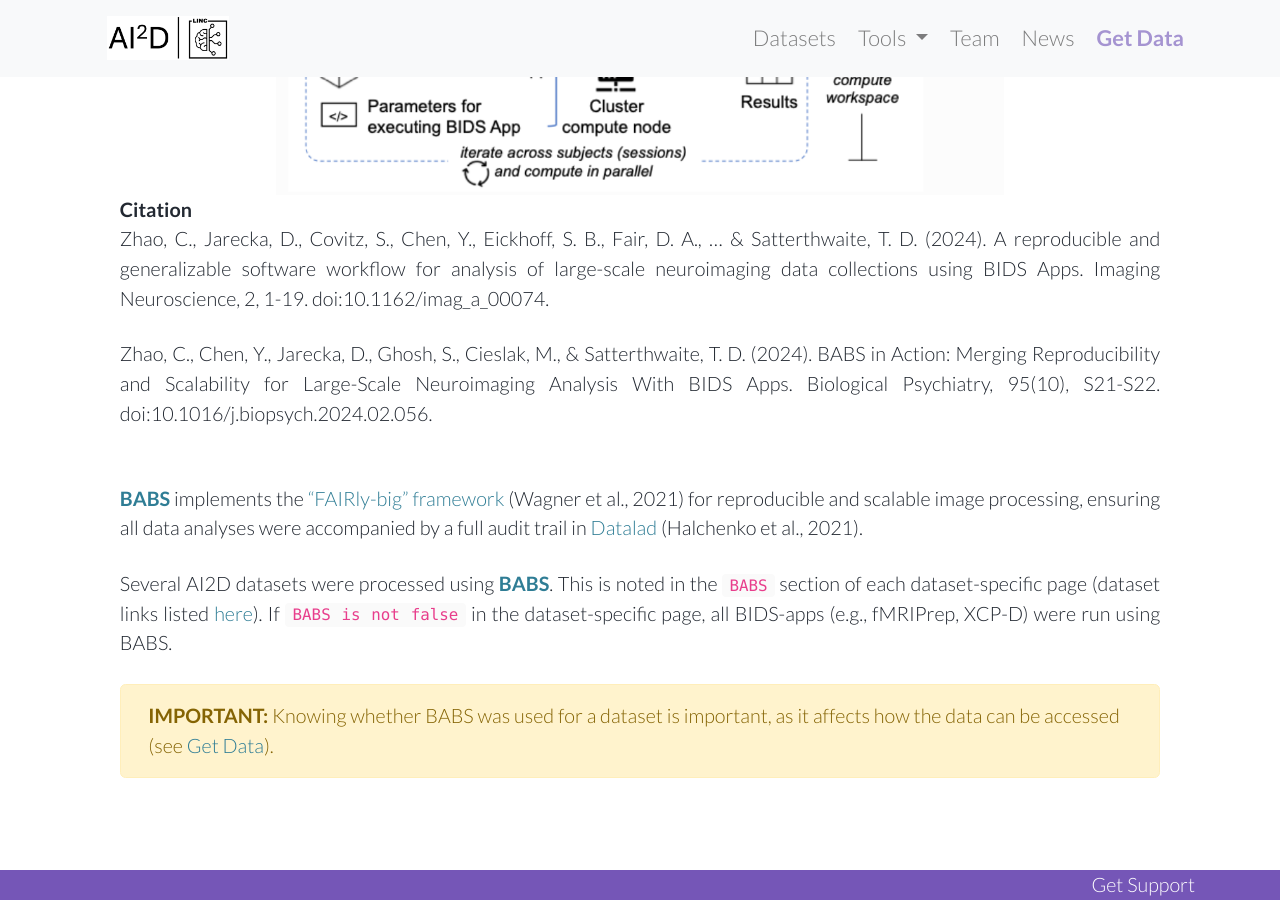
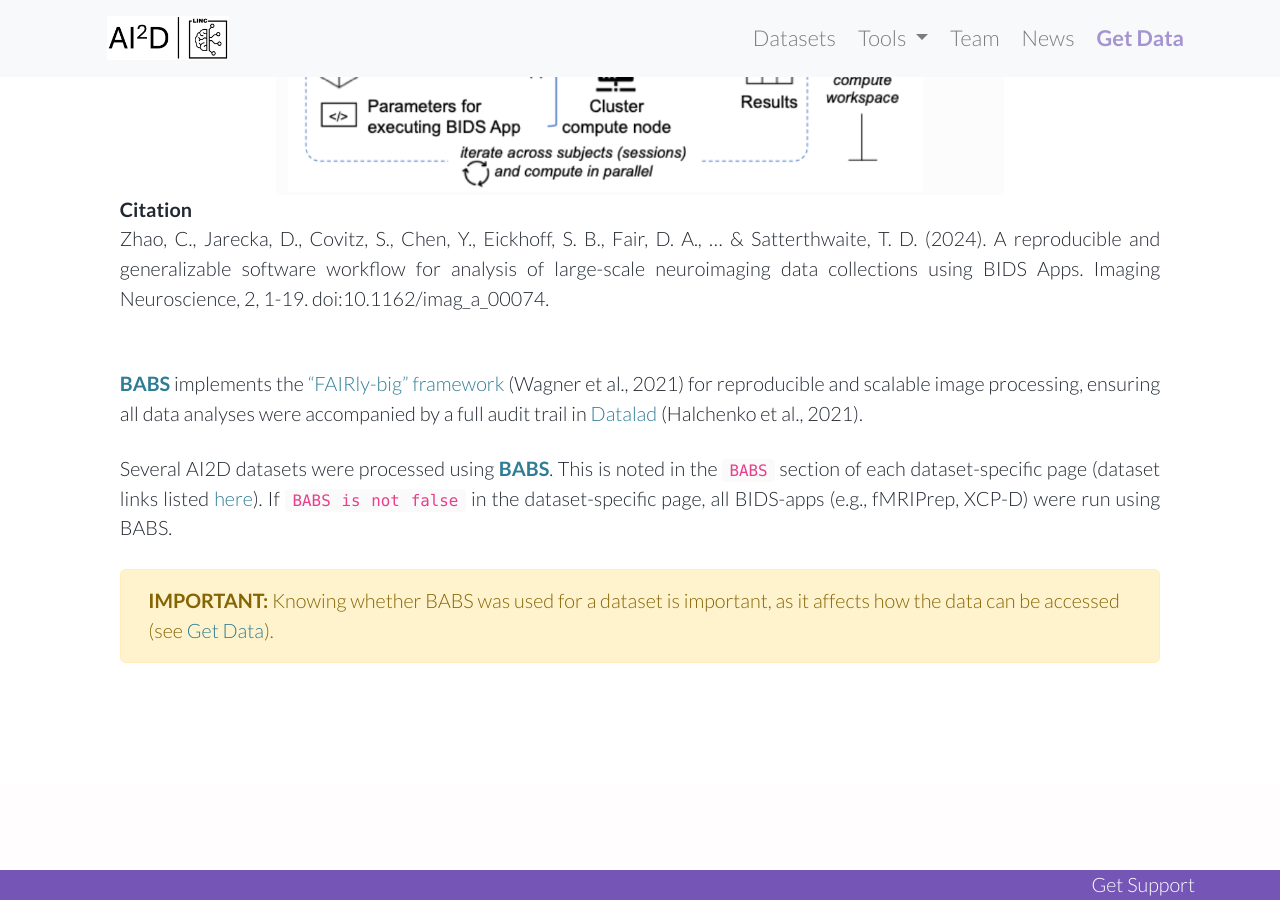
Before and after one commit to PennLINC/AI2D, a Jekyll site: the page built from docs/imaging/_posts/2020-01-01-image_babs.md, in a window 1280 px wide and 900 px high, scrolled down 876 px. Built offline with Jekyll 4.4.1, drawn with Linux system fonts in a browser that asks for light colours; cached includes are drawn as plain includes.

```diff
--- a/docs/imaging/_posts/2020-01-01-image_babs.md
+++ b/docs/imaging/_posts/2020-01-01-image_babs.md
@@ -12,8 +12,6 @@ layout: single
 **Citation**
 <br>
 Zhao, C., Jarecka, D., Covitz, S., Chen, Y., Eickhoff, S. B., Fair, D. A., ... & Satterthwaite, T. D. (2024). A reproducible and generalizable software workflow for analysis of large-scale neuroimaging data collections using BIDS Apps. Imaging Neuroscience, 2, 1-19. doi:10.1162/imag_a_00074.
-<p style="margin: 2px 0;"></p>
-Zhao, C., Chen, Y., Jarecka, D., Ghosh, S., Cieslak, M., & Satterthwaite, T. D. (2024). BABS in Action: Merging Reproducibility and Scalability for Large-Scale Neuroimaging Analysis With BIDS Apps. Biological Psychiatry, 95(10), S21-S22. doi:10.1016/j.biopsych.2024.02.056.
 
 
 <br>
```
Also changed, not shown: docs/datasets/_posts/2025-08-16-HCP-YA.md (+2 -2 lines), docs/get_data.md (+1 -1 lines), 6 other files.
